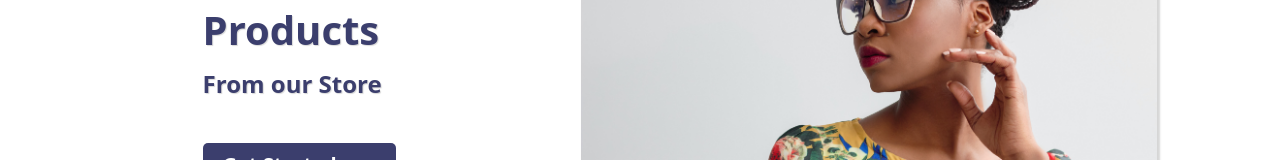
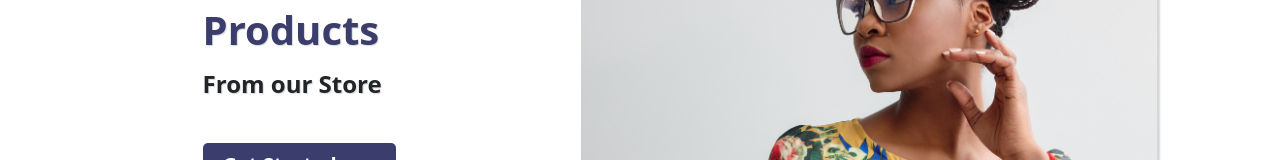
Before and after one commit to IuryOliveira567/SummerRain, a Vue app: page / in a window 1280 px wide. Shown: the part 272-432 px from the top of the page. Built offline with nearby package versions, Linux system fonts and the light colour scheme.

Commit message:
metadata for search engine optimization added

```diff
--- a/public/index.html
+++ b/public/index.html
@@ -1,9 +1,10 @@
 <!DOCTYPE html>
-<html lang="">
+<html lang="en">
   <head>
     <meta charset="utf-8">
     <meta http-equiv="X-UA-Compatible" content="IE=edge">
     <meta name="viewport" content="width=device-width,initial-scale=1.0">
+    <meta name="description" content="Ecommerce Store">
     <link rel="icon" href="icon.png">
     <link rel="stylesheet" href="https://cdnjs.cloudflare.com/ajax/libs/font-awesome/4.7.0/css/font-awesome.min.css">
     <title>Summer Rain</title>
--- a/src/App.vue
+++ b/src/App.vue
@@ -11,7 +11,7 @@
           <div class="left-pane">
             <h1 class="fs-1">Get the Best<br>
             Products</h1>
-            <h3 class="fs-4">From our Store</h3><br>
+            <h2 class="fs-4">From our Store</h2><br>
             <a class="getStartedBtn fs-5" href="#">Get Started<i class="fa fa-angle-right fa-align-right"></i></a>
           </div>
           <div class="right-pane d-flex align-items-start pt-4">
```
